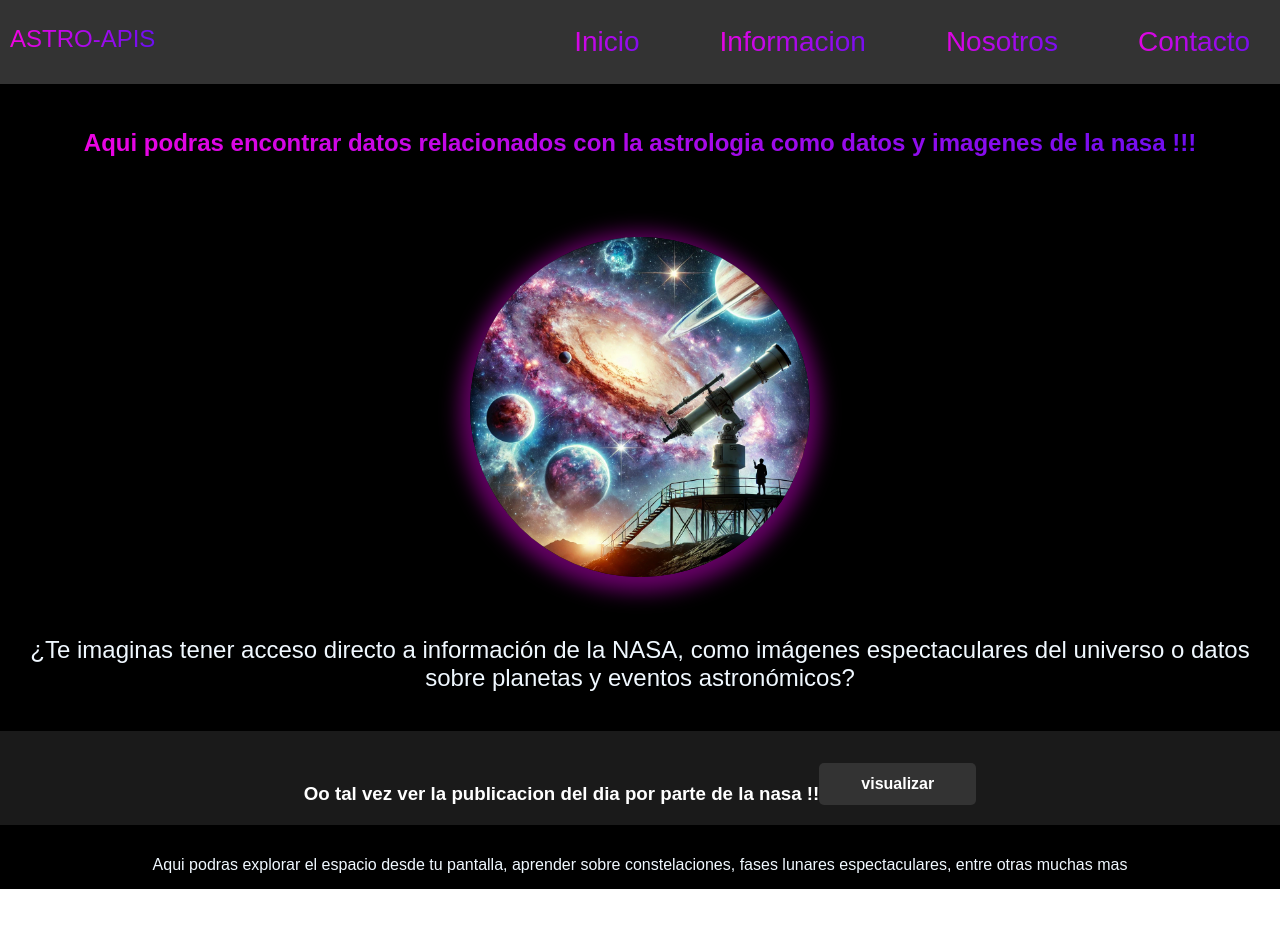
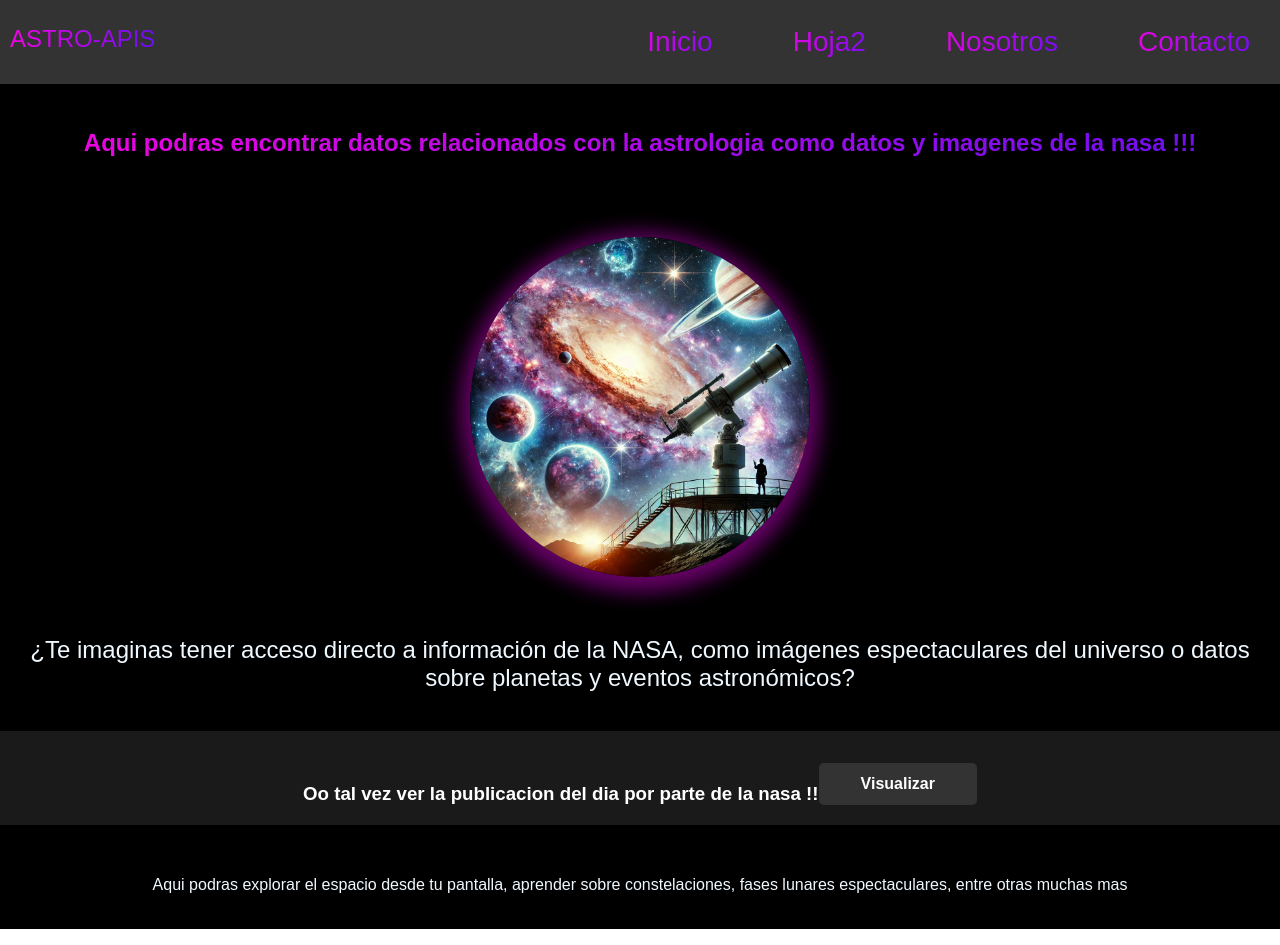
Before and after one commit to Mauricio-Noe/Api-Nasa, a React (Create React App) app: page / in a window 1280 px wide. Before the commit the page ends 905 px from the top, so only its background shows below. Built offline with nearby package versions, Linux system fonts and the light colour scheme.

Commit message:
modificacion usecontext

```diff
--- a/src/App.css
+++ b/src/App.css
@@ -70,7 +70,7 @@ color:white;
    color: aliceblue;
   }
   .text-subprecentacion{
-    padding:15px;
+    padding:35px;
     padding-top:auto;
     text-align: center;
     justify-content: center;
--- a/src/App.jsx
+++ b/src/App.jsx
@@ -34,20 +34,21 @@ export default App;
 */
 import './App.css';
 import React from 'react';
-import { BrowserRouter, Routes, Route } from 'react-router-dom'; // Asegúrate de importar BrowserRouter y Routes correctamente
-import { Apiprovaider } from './componentes/context1';
+import { BrowserRouter, Routes, Route } from 'react-router-dom';
+import {  ApiProvider} from './componentes/context1';
 import Navbar from './componentes/Navbar';
 import ApinasaComponent from './componentes/peticion-api';
 import imgastronomia  from "./IMG-ASTRONOMIA/astronomia.jpg";
+import { APIsection2 } from './componentes/peticionapi-2';
 function App() {
   return (
-    <BrowserRouter>  {/* Aquí es donde debes usar BrowserRouter */}
+    <BrowserRouter>
       <div className="App">
         <section className='navbar'>
           <Navbar />
         </section>
         <main>
-          <Routes> {/* Aquí debes usar Routes y no Route fuera de este contenedor */}
+          <Routes>
             <Route
               path='/'
               element={
@@ -56,7 +57,7 @@ function App() {
                     Aqui podras encontrar datos relacionados con la astrologia como datos y imagenes de la nasa !!!
                   </h1>
                   <div className='container-img'>
-                   <img className="img-astrono" src={imgastronomia}  />
+                   <img className="img-astrono" src={imgastronomia} alt='' />
                   </div>
 
 
@@ -71,17 +72,18 @@ function App() {
 
 
                  </section>
-                  <Apiprovaider>
+                  <ApiProvider>
                     <section className="container-api">
                   <h3><center> Oo tal vez ver la publicacion del dia por parte de la nasa !! </center>  </h3>
                       <ApinasaComponent />
                     </section>
-                  </Apiprovaider>
+                  </ApiProvider>
                   <p className='text-subprecentacion'>Aqui podras explorar el espacio desde tu pantalla, aprender sobre constelaciones, fases lunares espectaculares, entre otras muchas mas </p>
 
                 </section>
               }
             />
+            <Route path='HOJA2' element={    <APIsection2 />   } > </Route>
           </Routes>
         </main>
       </div>
--- a/src/componentes/Navbar.jsx
+++ b/src/componentes/Navbar.jsx
@@ -9,21 +9,6 @@ const menuref = useRef(null);
 const tooglemenu = () => {
   setopen(!isclose);
 }
-/*
-useEffect(()=>{
-const handclick =(e) =>{
-if(uxmenu.current && !uxmenu.current.contains,(e.target)){
-
-   setopen(false)
-}
-
-};
-document.addEventListener("mousedown", handclick);
-return()=>{
-   document.removeEventListener("mousedown",handclick);
-}
-
-},[])*/
 
 useEffect(()=>{
    const handclick =(e) => {
@@ -52,7 +37,7 @@ return(
    useRef={menuref}
   className={`opc-navbar  ${isclose ? `active`:``} `}>
    <ul> <Link className="opcion" to="/">Inicio </Link> </ul>
-   <ul> <Link className="opcion" to="/">Informacion </Link> </ul>
+   <ul> <Link className="opcion" to="/HOJA2">Hoja2</Link> </ul>
    <ul> <Link className="opcion" to="/">Nosotros </Link></ul>
    <ul> <Link className="opcion" to="/">Contacto </Link></ul>
 
--- a/src/componentes/context1.jsx
+++ b/src/componentes/context1.jsx
@@ -1,4 +1,4 @@
-
+/*
 import React, { createContext, useState } from "react";
 
 export const Apinasa = createContext();
@@ -33,3 +33,67 @@ export const Apiprovaider = ({ children }) => {
     </Apinasa.Provider>
   );
 };
+*/
+import React, { createContext, useState } from "react";
+
+// Crear el contexto
+export const ApiContext = createContext();
+
+// Proveedor del contexto
+export const ApiProvider = ({ children }) => {
+  const [nasaData, setNasaData] = useState(null);
+  const [weatherData, setWeatherData] = useState(null);
+  const [marsData, setMarsData] = useState(null);
+  const [loading, setLoading] = useState(false);
+  const [error, setError] = useState(null);
+
+  const fetchApi = async (url, setter) => {
+    setLoading(true);
+    setError(null);
+    try {
+      const response = await fetch(url);
+      if (!response.ok) throw new Error("Error al obtener los datos.");
+      const data = await response.json();
+      setter(data);
+    } catch (err) {
+      setError(err.message);
+    } finally {
+      setLoading(false);
+    }
+  };
+
+  const fetchNasaData = () => {
+    const apikey = process.env.REACT_APP_NASA_API_KEY;
+    const nasaUrl = `https://api.nasa.gov/planetary/apod?api_key=${apikey}`;
+    fetchApi(nasaUrl, setNasaData);
+  };
+
+  const fetchWeatherData = () => {
+    const apikey = process.env.REACT_APP_NASA_API_KEY;
+    const weatherUrl = `https://api.nasa.gov/mars-photos/api/v1/rovers/curiosity/photos?sol=1000&api_key=${apikey}`;
+    fetchApi(weatherUrl, setWeatherData);
+  };
+
+  const fetchMarsData = () => {
+    const apikey = process.env.REACT_APP_NASA_API_KEY;
+    const marsUrl = `https://api.nasa.gov/techtransfer/patent/?engine&api_key=${apikey}`;
+    fetchApi(marsUrl, setMarsData);
+  };
+
+  return (
+    <ApiContext.Provider
+      value={{
+        nasaData,
+        weatherData,
+        marsData,
+        loading,
+        error,
+        fetchNasaData,
+        fetchWeatherData,
+        fetchMarsData,
+      }}
+    >
+      {children}
+    </ApiContext.Provider>
+  );
+};
--- a/src/componentes/peticion-api.jsx
+++ b/src/componentes/peticion-api.jsx
@@ -1,37 +1,33 @@
+import React, { useContext, useState } from "react";
+import { ApiContext } from "./context1"; // Importamos el contexto
+import "../styles/container-api.css";
 
-import React, { useContext, useState } from "react";
-import { Apinasa } from "./context1"; // Importamos el contexto
-import "../styles/container-api.css";
 const ApinasaComponent = () => {
-  const { data, loading, error, fetchData } = useContext(Apinasa);
-  const [showinfo, setshowinfo]= useState (false);
-
+  const { nasaData, loading, error, fetchNasaData } = useContext(ApiContext);
+  const [showInfo, setShowInfo] = useState(false);
 
   if (loading) return <p>Cargando...</p>;
   if (error) return <p>Hubo una falla: {error}</p>;
 
   return (
     <div className="container-info-api">
-   <button className="btn-api" onClick= {()=> {
-     if(!data) fetchData();
-     setshowinfo(!showinfo);
-
-    }}>
-    {showinfo ? "ocultar": "visualizar"}
-   </button>
-      {showinfo && data && (
+      <button
+        className="btn-api"
+        onClick={() => {
+          if (!nasaData) fetchNasaData(); // Cambia `fetchData` a `fetchNasaData`
+          setShowInfo(!showInfo);
+        }}
+      >
+        {showInfo ? "Ocultar" : "Visualizar"}
+      </button>
+      {showInfo && nasaData && (
         <section className="info-json">
-
-        <h1 className="title-api">{data.title} </h1>
-         <h4 className="info-api" >{data.explanation} </h4>
-          <img className="nasa-image" src={data.url} alt={data.title}/>
-         <h5 className="date-PI" >{data.date} </h5>
-
-
+          <h1 className="title-api">{nasaData.title}</h1>
+          <h4 className="info-api">{nasaData.explanation}</h4>
+          <img className="nasa-image" src={nasaData.url} alt={nasaData.title} />
+          <h5 className="date-PI">{nasaData.date}</h5>
         </section>
-
       )}
-
     </div>
   );
 };
--- /dev/null
+++ b/src/componentes/peticionapi-2.jsx
@@ -0,0 +1,13 @@
+import React from "react";
+import { ApiContext } from "./context1";
+export function APIsection2() {
+
+    return(
+        <section>
+         <p>hola
+
+         </p>
+
+        </section>
+    )
+}
```
